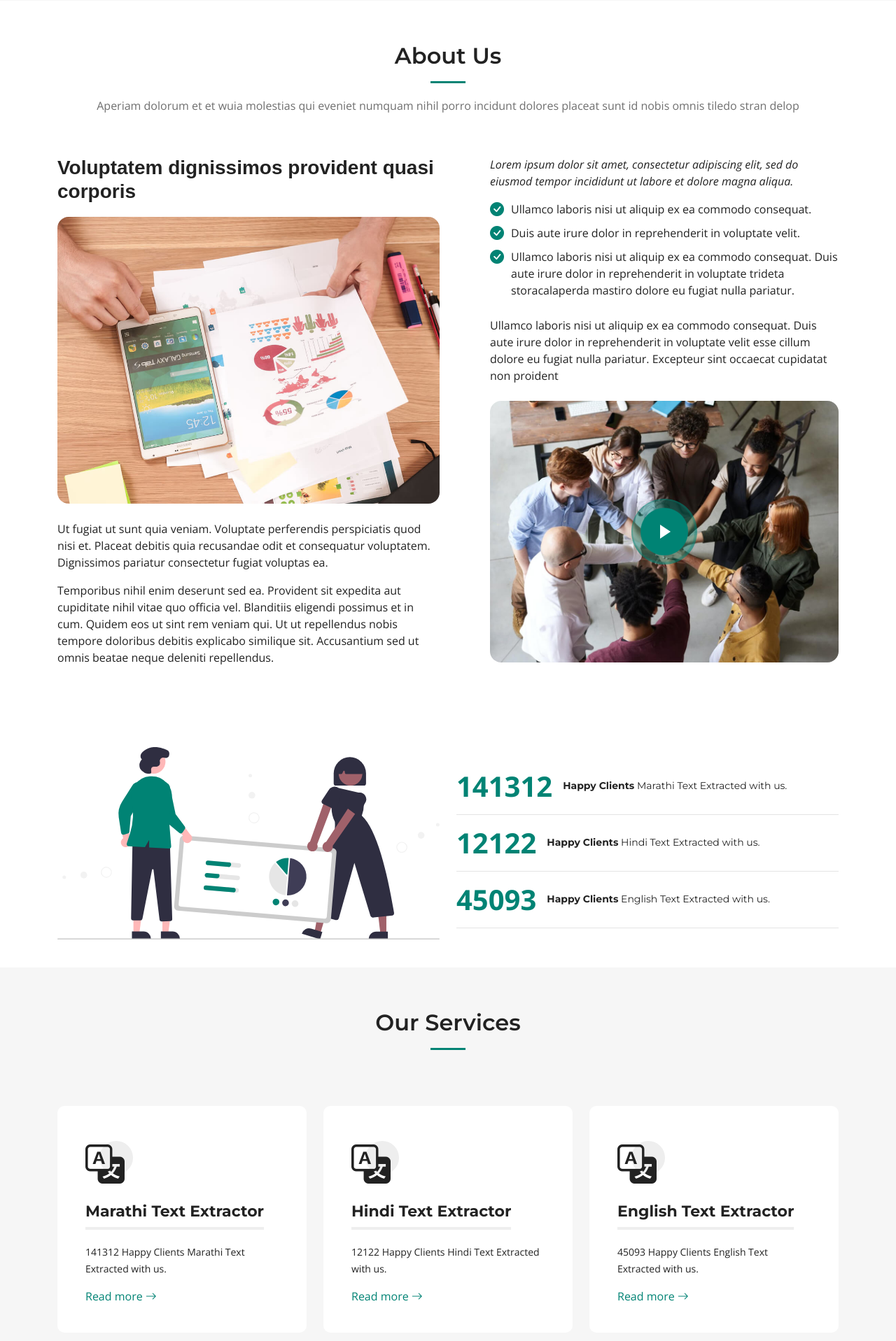
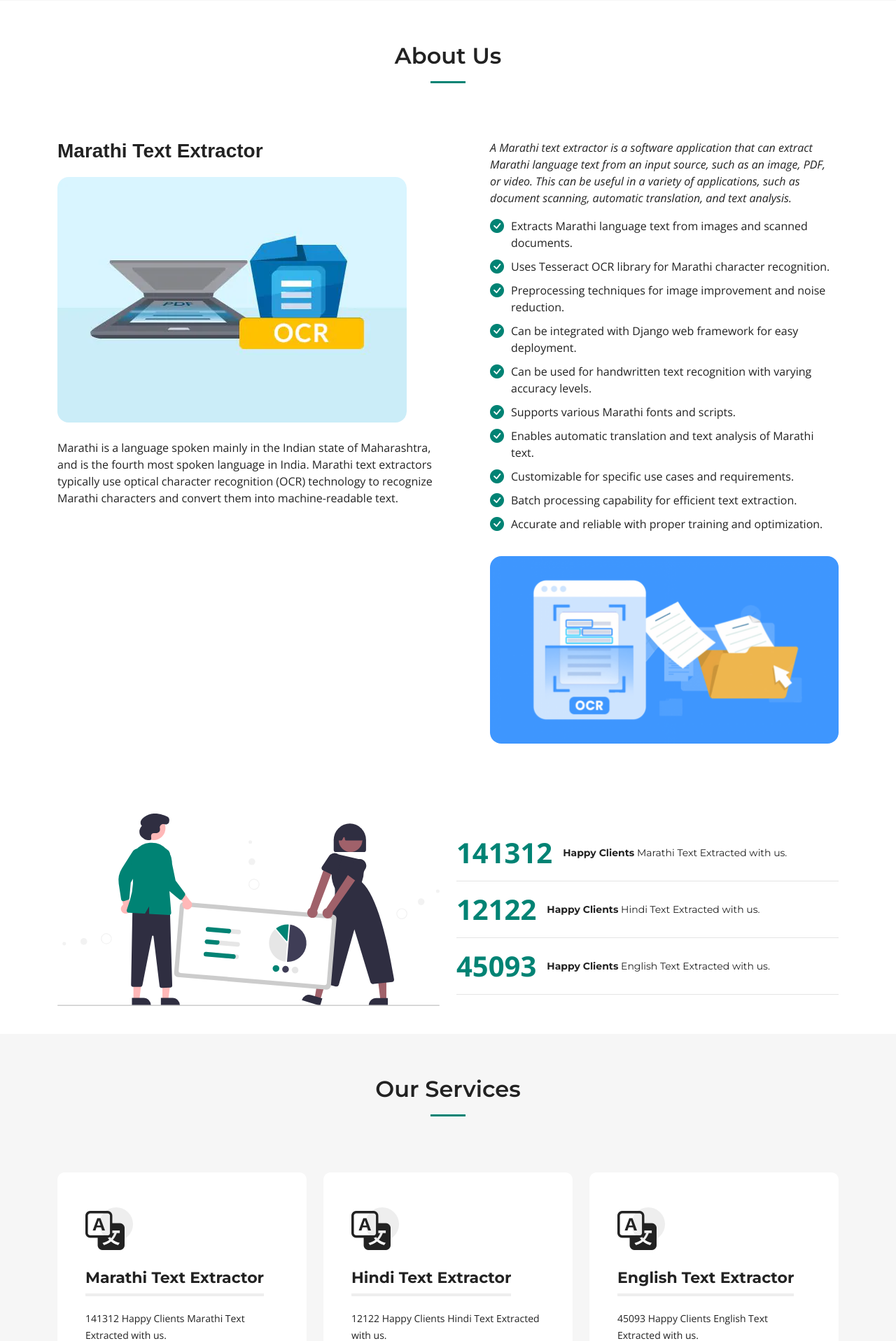
Before and after one commit to bitlearners/OCR-text-to-image-django, a Django app: template templates/index.html in a window 1280 px wide. Shown: the part 1625-3542 px from the top of the page at 70% size. Run offline with Django 3.2, Linux system fonts and the light colour scheme; the template is opened without the code that fills it, so the values that code supplies are empty; some libraries are stand-ins or nearby versions.

Commit message:
about us
uodate images

```diff
--- a/templates/index.html
+++ b/templates/index.html
@@ -6,7 +6,7 @@
   <meta content="width=device-width, initial-scale=1.0" name="viewport">
 
   <title>Marathi Text Extractor Scan text from Image| OCR</title>
-  <meta content="" name="description">
+  <meta content="" name="description"
   <meta content="" name="keywords">
 
   <!-- Favicons -->
@@ -231,35 +231,38 @@
 
         <div class="section-header">
           <h2>About Us</h2>
-          <p>Aperiam dolorum et et wuia molestias qui eveniet numquam nihil porro incidunt dolores placeat sunt id nobis omnis tiledo stran delop</p>
+
         </div>
 
         <div class="row gy-4">
           <div class="col-lg-6">
-            <h3>Voluptatem dignissimos provident quasi corporis</h3>
-            <img src="/static/img/about.jpg" class="img-fluid rounded-4 mb-4" alt="">
-            <p>Ut fugiat ut sunt quia veniam. Voluptate perferendis perspiciatis quod nisi et. Placeat debitis quia recusandae odit et consequatur voluptatem. Dignissimos pariatur consectetur fugiat voluptas ea.</p>
-            <p>Temporibus nihil enim deserunt sed ea. Provident sit expedita aut cupiditate nihil vitae quo officia vel. Blanditiis eligendi possimus et in cum. Quidem eos ut sint rem veniam qui. Ut ut repellendus nobis tempore doloribus debitis explicabo similique sit. Accusantium sed ut omnis beatae neque deleniti repellendus.</p>
+            <h3>Marathi Text Extractor </h3>
+            <img src="/static/img/Untitled.png" class="img-fluid rounded-4 mb-4" alt="">
+            <p>Marathi is a language spoken mainly in the Indian state of Maharashtra, and is the fourth most spoken language in India. Marathi text extractors typically use optical character recognition (OCR) technology to recognize Marathi characters and convert them into machine-readable text.</p>
           </div>
           <div class="col-lg-6">
             <div class="content ps-0 ps-lg-5">
               <p class="fst-italic">
-                Lorem ipsum dolor sit amet, consectetur adipiscing elit, sed do eiusmod tempor incididunt ut labore et dolore
-                magna aliqua.
+                A Marathi text extractor is a software application that can extract Marathi language text from an input source, such as an image, PDF, or video. This can be useful in a variety of applications, such as document scanning, automatic translation, and text analysis.
               </p>
               <ul>
-                <li><i class="bi bi-check-circle-fill"></i> Ullamco laboris nisi ut aliquip ex ea commodo consequat.</li>
-                <li><i class="bi bi-check-circle-fill"></i> Duis aute irure dolor in reprehenderit in voluptate velit.</li>
-                <li><i class="bi bi-check-circle-fill"></i> Ullamco laboris nisi ut aliquip ex ea commodo consequat. Duis aute irure dolor in reprehenderit in voluptate trideta storacalaperda mastiro dolore eu fugiat nulla pariatur.</li>
+<li><i class="bi bi-check-circle-fill"></i>Extracts Marathi language text from images and scanned documents.</li>
+<li><i class="bi bi-check-circle-fill"></i>Uses Tesseract OCR library for Marathi character recognition.</li>
+<li><i class="bi bi-check-circle-fill"></i>Preprocessing techniques for image improvement and noise reduction.</li>
+<li><i class="bi bi-check-circle-fill"></i>Can be integrated with Django web framework for easy deployment.</li>
+<li><i class="bi bi-check-circle-fill"></i>Can be used for handwritten text recognition with varying accuracy levels.</li>
+<li><i class="bi bi-check-circle-fill"></i>Supports various Marathi fonts and scripts.</li>
+<li><i class="bi bi-check-circle-fill"></i>Enables automatic translation and text analysis of Marathi text.</li>
+<li><i class="bi bi-check-circle-fill"></i>Customizable for specific use cases and requirements.</li>
+<li><i class="bi bi-check-circle-fill"></i>Batch processing capability for efficient text extraction.</li>
+<li><i class="bi bi-check-circle-fill"></i>Accurate and reliable with proper training and optimization.</li>
+
               </ul>
-              <p>
-                Ullamco laboris nisi ut aliquip ex ea commodo consequat. Duis aute irure dolor in reprehenderit in voluptate
-                velit esse cillum dolore eu fugiat nulla pariatur. Excepteur sint occaecat cupidatat non proident
-              </p>
+
 
               <div class="position-relative mt-4">
-                <img src="/static/img/about-2.jpg" class="img-fluid rounded-4" alt="">
-                <a href="https://www.youtube.com/watch?v=LXb3EKWsInQ" class="glightbox play-btn"></a>
+                <img src="/static/img/ocr-in-accounts-payable-1.png" class="img-fluid rounded-4" alt="">
+
               </div>
             </div>
           </div>
```
Also changed, not shown: static/img/Untitled.png (added), static/img/ocr-in-accounts-payable-1.png (added).
